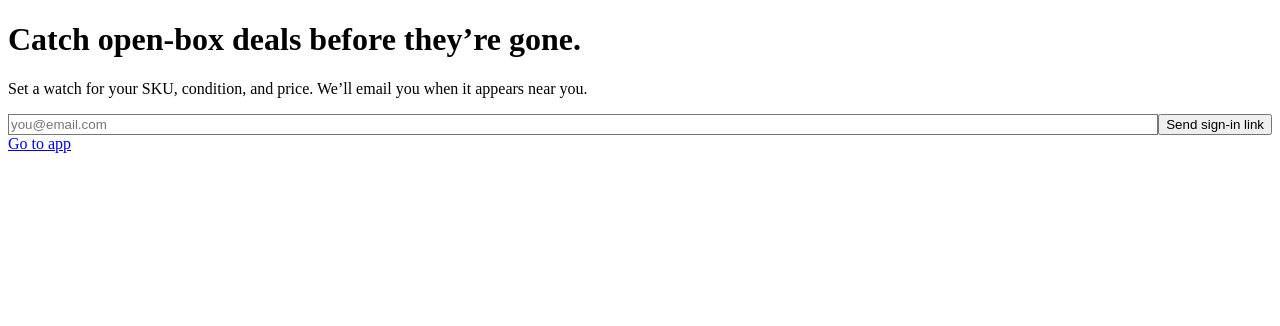
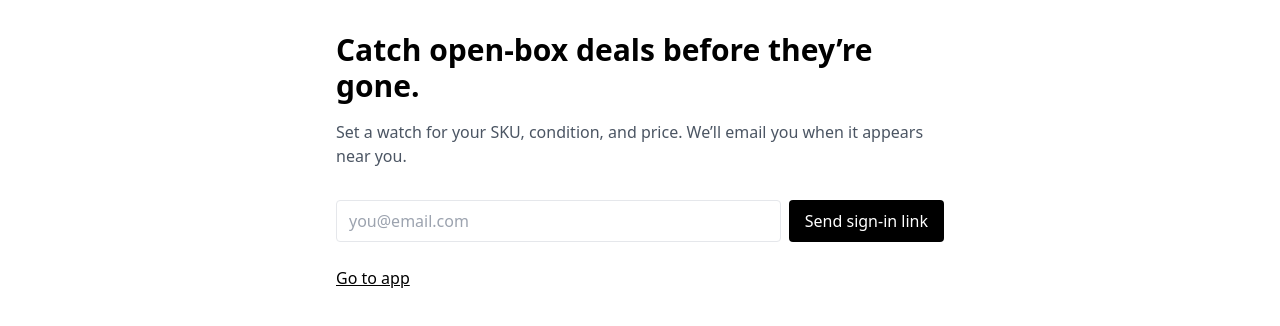
Before and after one commit to armanewy/openbox-radar, a Next.js app in the folder web/: page / in a window 1280 px wide. Shown: the top 326 px of the page. Built offline with nearby package versions, Linux system fonts and the light colour scheme.

Commit message:
tailwind

```diff
--- a/web/package.json
+++ b/web/package.json
@@ -29,7 +29,7 @@
     "dotenv": "^17.2.2",
     "drizzle-kit": "0.31.4",
     "postcss": "^8.5.6",
-    "tailwindcss": "^4.1.13",
+    "tailwindcss": "3.4.13",
     "tsx": "^4.20.5",
     "typescript": "5.5.4"
   }
--- a/web/tailwind.config.js
+++ b/web/tailwind.config.js
@@ -1,11 +1,5 @@
-/** @type {import('tailwindcss').Config} */
 module.exports = {
-  content: [
-    './app/**/*.{js,ts,jsx,tsx}',
-    './components/**/*.{js,ts,jsx,tsx}',
-  ],
-  theme: {
-    extend: {},
-  },
+  content: ["./app/**/*.{ts,tsx}", "./components/**/*.{ts,tsx}"],
+  theme: { extend: {} },
   plugins: [],
 };
```
Also changed, not shown: 1 other file (tests, documents, lock files or other folders).
